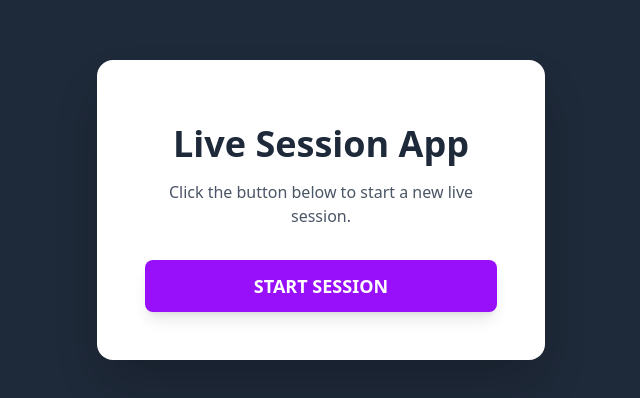
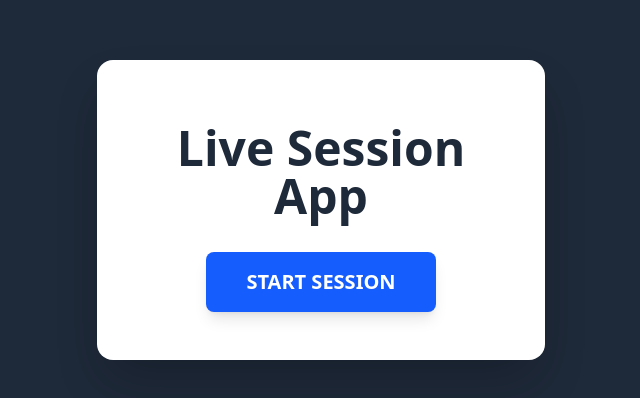
Before and after one commit to amanas96/tutorArch, a React (Vite) app in the folder client/: page / in a window 1280 px wide. Shown: the part 190-588 px from the top of the page, without its empty margins (319-959 px from the left). Built offline with nearby package versions, Linux system fonts and the light colour scheme; no server answers.

Commit message:
TutorArch

```diff
--- a/client/src/components/homePage.jsx
+++ b/client/src/components/homePage.jsx
@@ -1,3 +1,49 @@
+import React from "react";
+import { useNavigate } from "react-router-dom";
+
+function HomePage() {
+  const navigate = useNavigate();
+
+  const handleStartSession = async () => {
+    try {
+      const response = await fetch(
+        "https://tutorarch.onrender.com/api/sessions/create",
+        {
+          method: "POST",
+          headers: { "Content-Type": "application/json" },
+        }
+      );
+      if (!response.ok) throw new Error("Network response was not ok");
+      const data = await response.json();
+
+      // This MUST be a simple navigate call
+      navigate(`/session/${data.unique_id}`);
+    } catch (error) {
+      console.error("Failed to start session:", error);
+    }
+  };
+
+  // Return the styled JSX...
+  return (
+    <div className="min-h-screen flex items-center justify-center p-4 bg-gray-800">
+      <div className="bg-white p-8 md:p-12 rounded-2xl shadow-2xl max-w-md w-full text-center">
+        <h1 className="text-4xl md:text-5xl font-bold text-gray-800 pt-4 mb-8 text-center">
+          Live Session App
+        </h1>
+        <button
+          onClick={handleStartSession}
+          className="bg-blue-600 hover:bg-blue-700 text-white font-bold
+                           py-4 px-10 rounded-lg text-xl shadow-lg
+                           transform hover:scale-105 transition duration-300 ease-in-out"
+        >
+          START SESSION
+        </button>
+      </div>
+    </div>
+  );
+}
+export default HomePage;
+
 // import React from "react";
 // import { useNavigate } from "react-router-dom";
 
@@ -16,79 +62,35 @@
 //       if (!response.ok) throw new Error("Network response was not ok");
 //       const data = await response.json();
 
-//       // This MUST be a simple navigate call
 //       navigate(`/session/${data.unique_id}`);
 //     } catch (error) {
 //       console.error("Failed to start session:", error);
 //     }
 //   };
 
-//   // Return the styled JSX...
+//   // Return the new styled JSX
 //   return (
-//     <div className="min-h-screen flex flex-col items-center justify-center bg-gray-100 p-8">
-//       <h1 className="text-4xl md:text-5xl font-bold text-gray-800 mb-8 text-center">
-//         Live Session App
-//       </h1>
-//       <button
-//         onClick={handleStartSession}
-//         className="bg-blue-600 hover:bg-blue-700 text-white font-bold
-//                            py-4 px-10 rounded-lg text-xl shadow-lg
-//                            transform hover:scale-105 transition duration-300 ease-in-out"
-//       >
-//         START SESSION
-//       </button>
+//     <div className="min-h-screen flex items-center justify-center p-4 bg-gray-800">
+//       <div className="bg-white p-8 md:p-12 rounded-2xl shadow-2xl max-w-md w-full text-center">
+//         {/* 3. The Content */}
+//         <h1 className="text-3xl md:text-4xl font-bold pt-4 text-gray-800 mb-4">
+//           Live Session App
+//         </h1>
+
+//         <p className="text-gray-600 mb-8">
+//           Click the button below to start a new live session.
+//         </p>
+
+//         <button
+//           onClick={handleStartSession}
+//           className="w-full bg-purple-600 hover:bg-purple-700 text-white font-bold
+//                      py-3 px-6 rounded-lg text-lg shadow-lg
+//                      transform hover:scale-105 transition duration-300 ease-in-out"
+//         >
+//           START SESSION
+//         </button>
+//       </div>
 //     </div>
 //   );
 // }
 // export default HomePage;
-
-import React from "react";
-import { useNavigate } from "react-router-dom";
-
-function HomePage() {
-  const navigate = useNavigate();
-
-  const handleStartSession = async () => {
-    try {
-      const response = await fetch(
-        "https://tutorarch.onrender.com/api/sessions/create",
-        {
-          method: "POST",
-          headers: { "Content-Type": "application/json" },
-        }
-      );
-      if (!response.ok) throw new Error("Network response was not ok");
-      const data = await response.json();
-
-      navigate(`/session/${data.unique_id}`);
-    } catch (error) {
-      console.error("Failed to start session:", error);
-    }
-  };
-
-  // Return the new styled JSX
-  return (
-    <div className="min-h-screen flex items-center justify-center p-4 bg-gray-800">
-      <div className="bg-white p-8 md:p-12 rounded-2xl shadow-2xl max-w-md w-full text-center">
-        {/* 3. The Content */}
-        <h1 className="text-3xl md:text-4xl font-bold pt-4 text-gray-800 mb-4">
-          Live Session App
-        </h1>
-
-        <p className="text-gray-600 mb-8">
-          Click the button below to start a new live session.
-        </p>
-
-        <button
-          onClick={handleStartSession}
-          className="w-full bg-purple-600 hover:bg-purple-700 text-white font-bold
-                     py-3 px-6 rounded-lg text-lg shadow-lg
-                     transform hover:scale-105 transition duration-300 ease-in-out"
-        >
-          START SESSION
-        </button>
-      </div>
-    </div>
-  );
-}
-export default HomePage;
```
Also changed, not shown: 1 other file (tests, documents, lock files or other folders).
